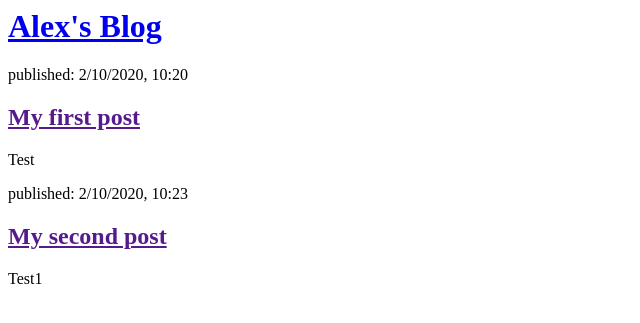
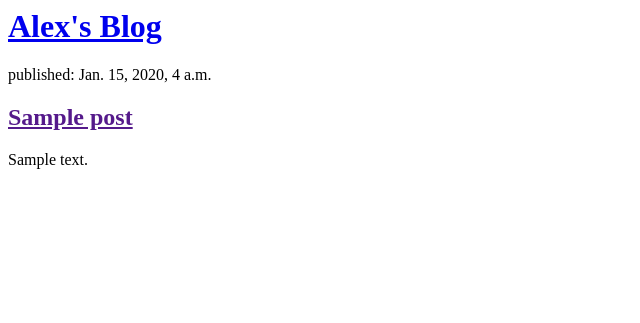
Before and after one commit to alechnowsky/alexblog, a Django app: page / in a window 1280 px wide. Shown: the top 323 px of the page, without its empty margins (0-640 px from the left). Run offline with Django 3.2, Linux system fonts and the light colour scheme; tables that the repository leaves empty hold one stand-in row (values such as "Sample post").

Commit message:
Modified templates to display posts from database.

```diff
--- a/blog/templates/blog/post_list.html
+++ b/blog/templates/blog/post_list.html
@@ -6,17 +6,12 @@
         <div>
             <h1><a href="/">Alex's Blog</a></h1>
         </div>
-
-        <div>
-            <p>published: 2/10/2020, 10:20</p>
-            <h2><a href="">My first post</a></h2>
-            <p>Test</p>
-        </div>
-
-        <div>
-            <p>published: 2/10/2020, 10:23</p>
-            <h2><a href="">My second post</a></h2>
-            <p>Test1</p>
-        </div>
+        {% for post in posts %}
+            <div>
+                <p> published: {{ post.published_date }}</p>
+                <h2><a href="">{{ post.title }}</a></h2>
+                <p>{{ post.text|linebreaksbr }}</p>
+            </div>
+        {% endfor %}
     </body>
 </html>
--- a/blog/views.py
+++ b/blog/views.py
@@ -1,5 +1,8 @@
 from django.shortcuts import render
+from .models import Post
+from django.utils import timezone
 
 # Create your views here.
 def post_list(request):
-    return render(request, 'blog/post_list.html')
+    posts = Post.objects.filter(published_date__lte=timezone.now()).order_by('published_date')
+    return render(request, 'blog/post_list.html', {'posts': posts})
```
